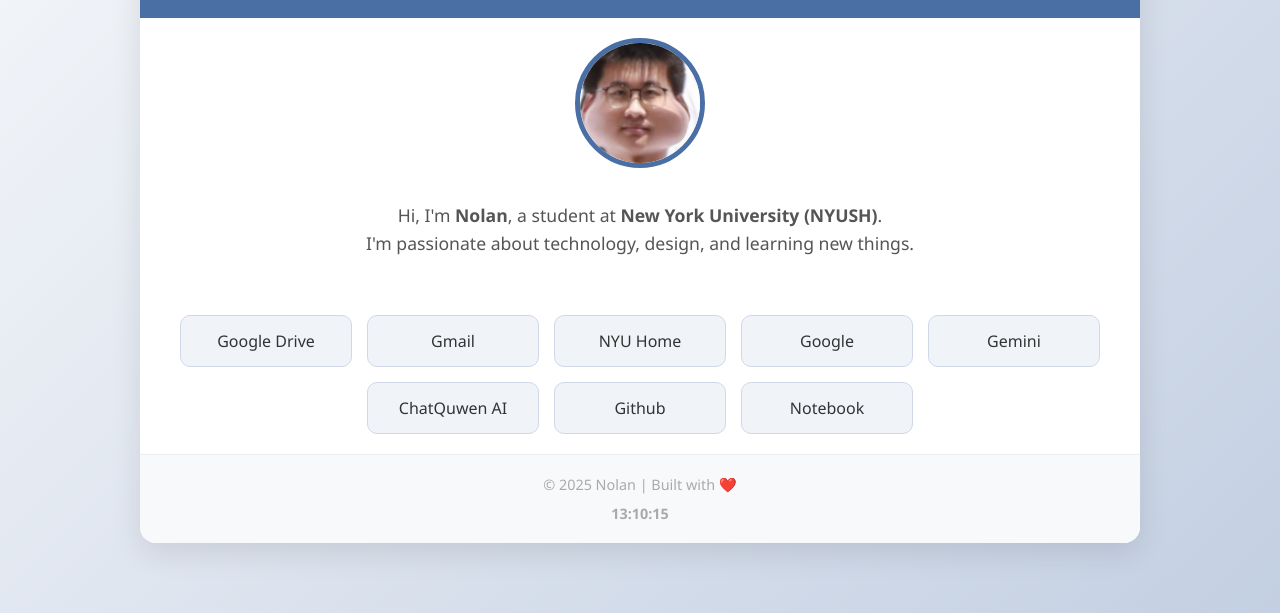
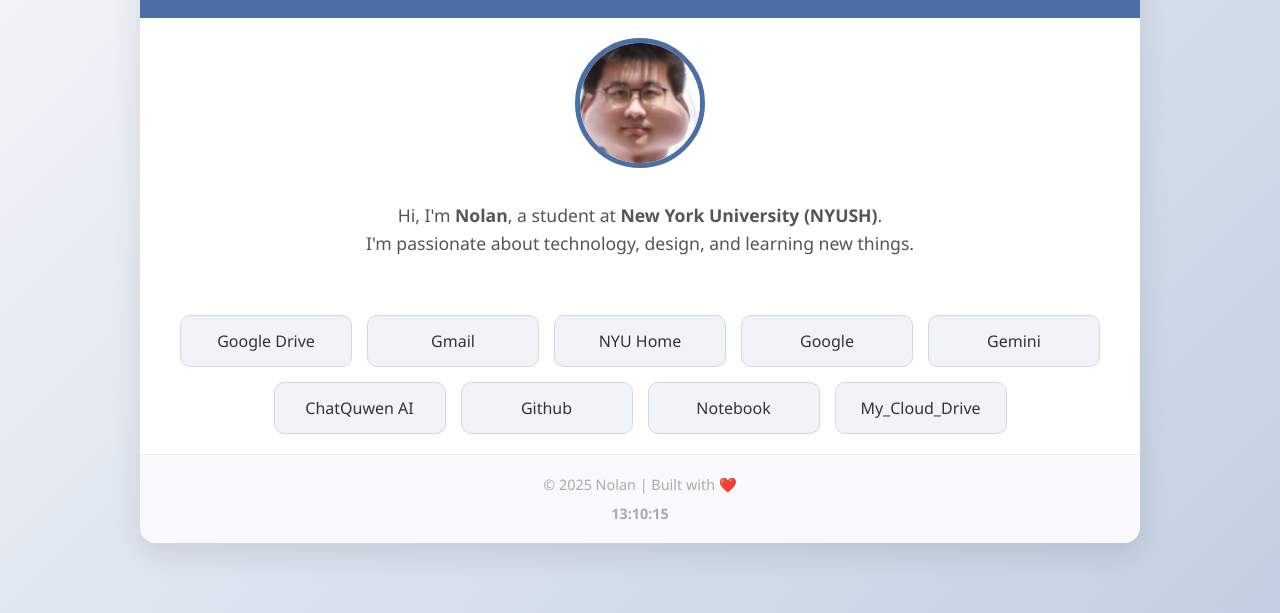
Before and after one commit to Nolan180940/Home, a plain HTML site: page index.html in a window 1280 px wide. Shown: the part 187-800 px from the top of the page. Drawn offline with Linux system fonts and the light colour scheme.

Commit message:
Update index.html

```diff
--- a/index.html
+++ b/index.html
@@ -124,6 +124,8 @@
       <a href="https://chat.qwen.ai/" class="link-item">ChatQuwen AI</a>
       <a href="https://github.com/" class="link-item">Github</a>
       <a href="https://nolan180940.github.io/Notebook/" class="link-item">Notebook</a>
+      <a href="https://nolan180940.github.io/my-cloud/" class="link-item">My_Cloud_Drive</a>
+
     </div>
 
     <!-- Footer with Real-time Clock -->
```
